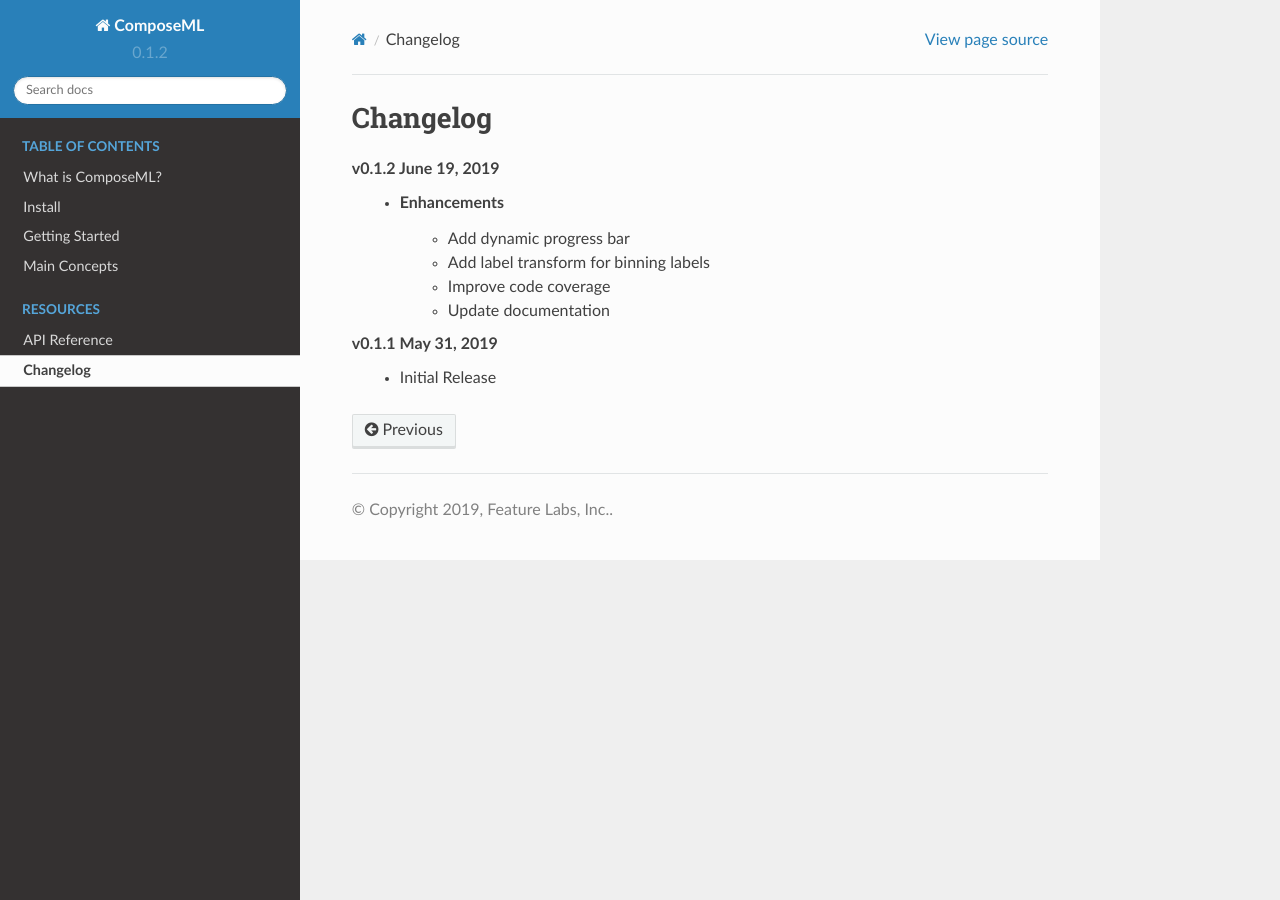
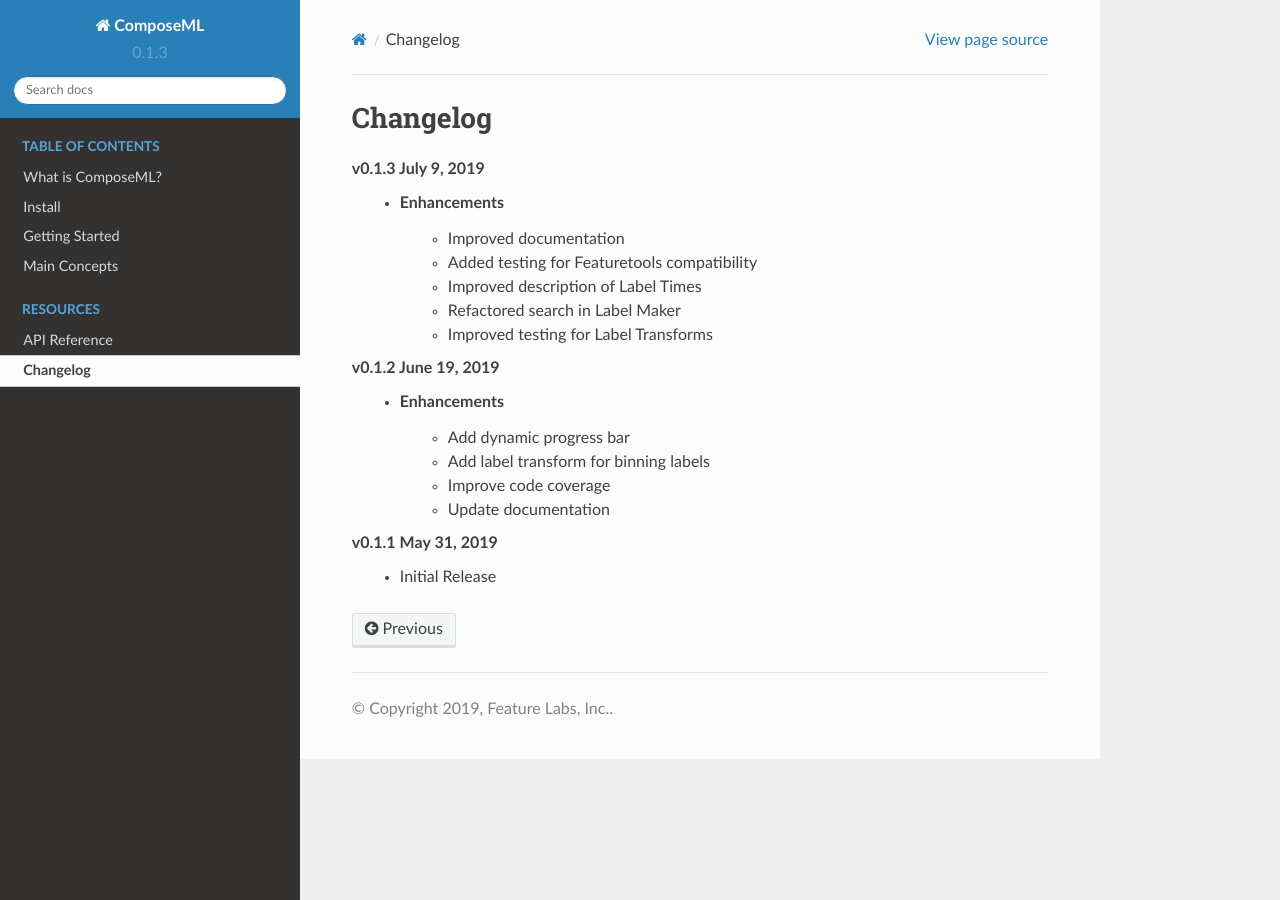
Before and after one commit to alteryx/compose, a Sphinx documentation site: the page built from docs/source/changelog.rst, in a window 1280 px wide. Built offline with Sphinx 7.4.7 and the Read the Docs theme 2.0.0, drawn with Linux system fonts in a browser that asks for light colours.

Commit message:
v0.1.3 (#30)

```diff
--- a/composeml/__init__.py
+++ b/composeml/__init__.py
@@ -3,4 +3,4 @@ from . import datasets
 from .label_maker import LabelMaker
 from .label_times import LabelTimes
 
-__version__ = '0.1.2'
+__version__ = '0.1.3'
--- a/docs/source/changelog.rst
+++ b/docs/source/changelog.rst
@@ -1,6 +1,14 @@
 =========
 Changelog
 =========
+
+**v0.1.3** July 9, 2019
+    * Enhancements
+        * Improved documentation
+        * Added testing for Featuretools compatibility
+        * Improved description of Label Times
+        * Refactored search in Label Maker
+        * Improved testing for Label Transforms
 
 **v0.1.2** June 19, 2019
     * Enhancements
--- a/setup.py
+++ b/setup.py
@@ -2,7 +2,7 @@ from setuptools import find_packages, setup
 
 setup(
     name='composeml',
-    version='0.1.2',
+    version='0.1.3',
     author='Feature Labs, Inc.',
     author_email='support@featurelabs.com',
     license='BSD 3-clause',
```
Also changed, not shown: README.md (+2 -1 lines).
